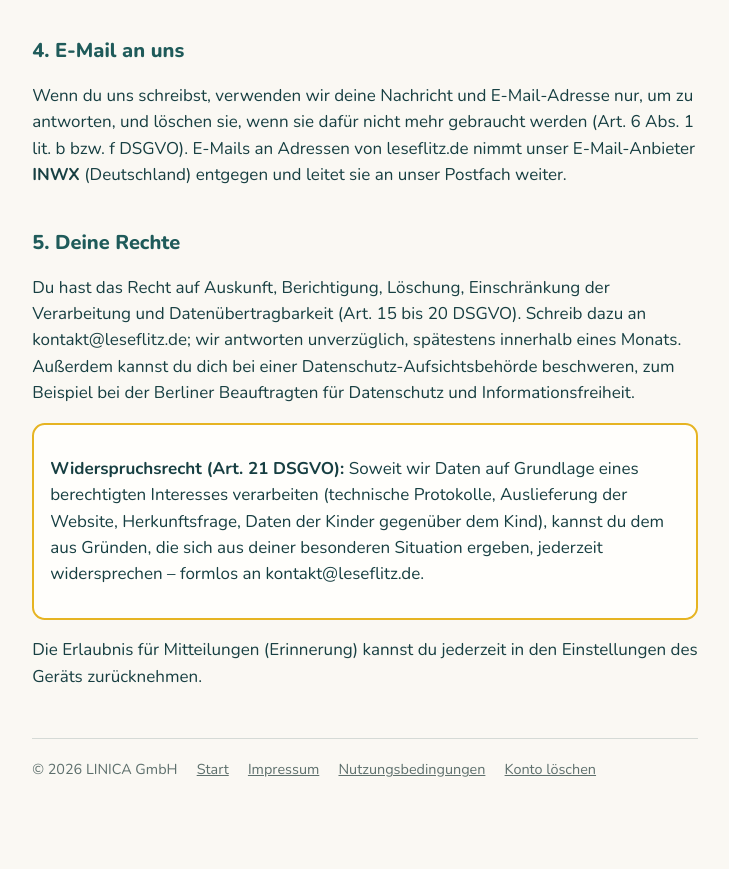
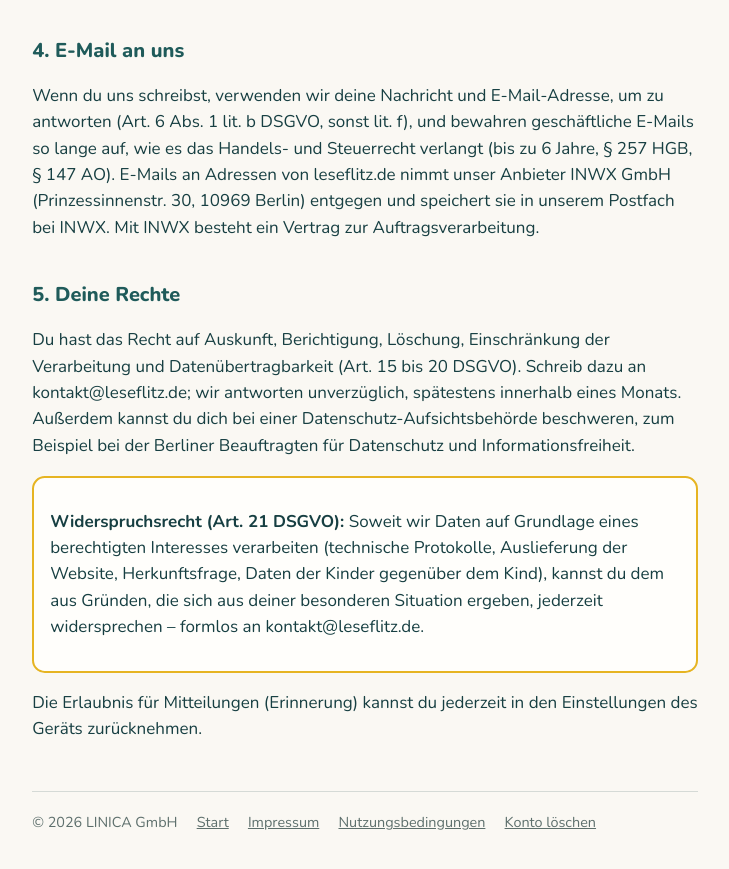
Before and after one commit to hmielke-dev/leseflitz-website, a plain HTML site: page datenschutz.html in a window 1280 px wide. Shown: the part 5172-6041 px from the top of the page, without its empty margins (275-1004 px from the left). Before the commit the page ends 6001 px from the top, so only its background shows below. Drawn offline with Linux system fonts and the light colour scheme.

Commit message:
Store-Start: Store-Knöpfe an (Apple-ID 6828036647); Datenschutz: E-Mails im Postfach bei INWX
Co-Authored-By: Claude Opus 5.5 <noreply@anthropic.com>

```diff
--- a/datenschutz.html
+++ b/datenschutz.html
@@ -70,10 +70,7 @@
   <p>Die Website wird über GitHub Pages (GitHub Inc., USA) ausgeliefert. Beim Aufruf verarbeitet GitHub technisch notwendige Daten wie die IP-Adresse, um die Seite auszuliefern und Missbrauch abzuwehren (Art. 6 Abs. 1 lit. f DSGVO). GitHub ist nach dem EU-US Data Privacy Framework zertifiziert (Art. 45 DSGVO). Die Website setzt keine Cookies, lädt keine Schriften oder Inhalte von anderen Servern und misst nichts. Der <a href="woerter-pro-minute.html">Lesetempo-Check</a> rechnet nur im Browser und überträgt nichts. Nur wenn du auf „Ergebnis merken“ tippst, legt er das Ergebnis im Speicher deines Browsers ab (localStorage), damit du es später wiederfindest (§ 25 Abs. 2 Nr. 2 TDDDG); löschen kannst du es dort jederzeit.</p>
   <p>Die Website verlinkt auf den App Store und Google Play. Erst beim Klick auf einen solchen Link verarbeiten Apple bzw. Google Daten nach ihren eigenen Datenschutzerklärungen. Die Links enthalten eine Kampagnenkennung (zum Beispiel „web-hero“), damit wir in den Statistiken der Stores sehen, wie viele Downloads über die Website kamen. Die Website selbst speichert dafür nichts.</p>
   <h2>4. E-Mail an uns</h2>
-  <p>Wenn du uns schreibst, verwenden wir deine Nachricht und E-Mail-Adresse nur, um zu antworten, und löschen sie,
-    wenn sie dafür nicht mehr gebraucht werden (Art. 6 Abs. 1 lit. b bzw. f DSGVO). E-Mails an Adressen von
-    leseflitz.de nimmt unser E-Mail-Anbieter <b>INWX</b> (Deutschland) entgegen und leitet sie an unser Postfach
-    weiter.</p>
+  <p>Wenn du uns schreibst, verwenden wir deine Nachricht und E-Mail-Adresse, um zu antworten (Art. 6 Abs. 1 lit. b DSGVO, sonst lit. f), und bewahren geschäftliche E-Mails so lange auf, wie es das Handels- und Steuerrecht verlangt (bis zu 6 Jahre, § 257 HGB, § 147 AO). E-Mails an Adressen von leseflitz.de nimmt unser Anbieter INWX GmbH (Prinzessinnenstr. 30, 10969 Berlin) entgegen und speichert sie in unserem Postfach bei INWX. Mit INWX besteht ein Vertrag zur Auftragsverarbeitung.</p>
 
   <h2>5. Deine Rechte</h2>
   <p>Du hast das Recht auf Auskunft, Berichtigung, Löschung, Einschränkung der Verarbeitung und Datenübertragbarkeit (Art. 15 bis 20 DSGVO). Schreib dazu an kontakt@leseflitz.de; wir antworten unverzüglich, spätestens innerhalb eines Monats. Außerdem kannst du dich bei einer Datenschutz-Aufsichtsbehörde beschweren, zum Beispiel bei der Berliner Beauftragten für Datenschutz und Informationsfreiheit.</p>
--- a/stores.js
+++ b/stores.js
@@ -4,7 +4,7 @@
    Der Preis (6,99 € im Jahr) steht seit 08.11.2026 fest im HTML (.preis), nicht mehr hier.
    Die Links tragen eine Kampagnenkennung (data-place, z. B. hero, footer, ratgeber): die Stores zeigen so, wie viele
    Downloads über die Website kamen. Die Website selbst misst nichts. */
-var LIVE = false, APPLE_ID = "", APPLE_PT = "";
+var LIVE = true, APPLE_ID = "6828036647", APPLE_PT = "";
 (function(){
   var GOOGLE = "https://play.google.com/store/apps/details?id=de.leseflitz.app&referrer=utm_source%3Dleseflitz.de%26utm_medium%3Dweb%26utm_campaign%3D";
   function apple(place){ return "https://apps.apple.com/de/app/leseflitz/id"+APPLE_ID+"?mt=8&ct=web-"+place+(APPLE_PT ? "&pt="+APPLE_PT : ""); }
```
